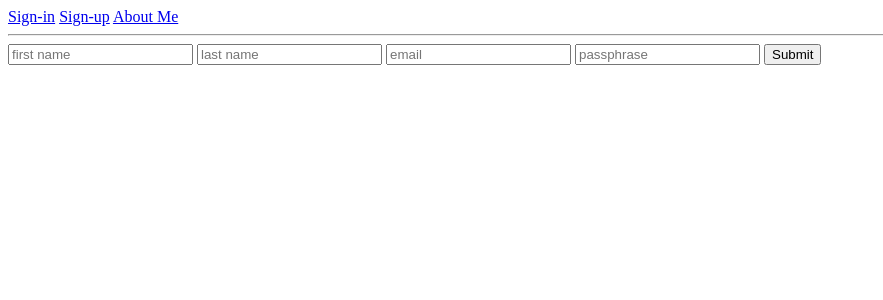
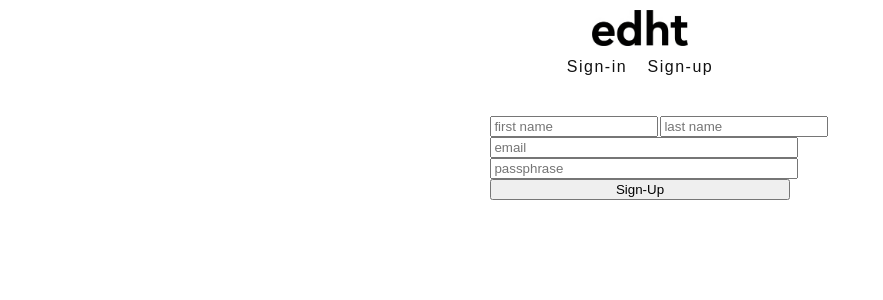
Before and after one commit to edht2/edht-xyz, a Flask app: page /signup in a window 1280 px wide. Shown: the top 300 px of the page, without its empty margins (0-883 px from the left). Run offline with Flask 3, Linux system fonts and the light colour scheme.

Commit message:
Improved website design and css

```diff
--- a/app/account/routes.py
+++ b/app/account/routes.py
@@ -22,6 +22,8 @@ def signup():
         db.session.add(user)
         db.session.commit()
         # save the new account to the db
+
+        user.hash_passphrase(passphrase)
 
         login_user(user)
         # login the user
--- /dev/null
+++ b/app/static/forms.css
@@ -0,0 +1,28 @@
+
+.form_full_bar {
+    width: 100%;
+}
+
+.form_div {
+    width: 18.7rem;
+    text-align: center;
+    display: block;
+    margin: auto;
+    margin-top: 2rem;
+}
+
+.side_by_side {
+    text-align: center;
+    display: flex;
+    gap: 2px;
+}
+
+.name_fl {
+    width: 10rem;
+}
+
+#submit_button {
+    width: 18.7rem;
+    boarder-radius: 2px;
+    margin: 0;
+}
--- a/app/static/main.css
+++ b/app/static/main.css
@@ -1,5 +1,17 @@
+/*
+C1 = 2c5234
+C2 = b7dd79
+C3 = a3d963
+*/
+
+body {
+    display: flex;
+    flex-direction: column;
+    font-family: Arial;
+    margin: 10px;
+    text-align: center;
+}
+
 h2 {
-    background-color: 111133#;
-    color: cccccc#;
     font-size: 50px
 }
--- /dev/null
+++ b/app/static/navbar.css
@@ -0,0 +1,25 @@
+.logo {
+    width: 6rem;
+    height: auto;
+    position: left;
+}
+a {
+    text-decoration: none;
+    color: #111111;
+    letter-spacing: 1.5px;
+}
+.nav_bar {
+    overflow: hidden;
+    display: inline-block;
+}
+.nav_bar_item {
+    display: inline-block;
+    padding: 8px
+}
+
+.nav_list {
+    list-style-type: none;
+    padding: 0;
+    margin: 0;
+    text-align: center;
+}
--- a/app/templates/base.html
+++ b/app/templates/base.html
@@ -1,21 +1,27 @@
 <!DOCTYPE html>
 <html lang="en">
 <head>
+    {% block headers %} {% endblock %}
     <meta charset="UTF-8">
     <title>{% block title %} {% endblock %} - EdIsCOOL</title>
     <link rel="stylesheet" href="{{ url_for('static', filename='main.css')}}">
+    <link rel="stylesheet" href="{{ url_for('static', filename='navbar.css')}}">
 </head>
 <body>
-    <nav>
-        {% if not current_user.is_authenticated %}
-            <a href="/signin">Sign-in</a>
-            <a href="/signup">Sign-up</a>
-        {% else %}
-            <a href="/signout">Sign-out</a>
-        {% endif %}
-        <a href="#">About Me</a>
+    <nav class="nav">
+        <img src="{{ url_for('static', filename='edht_logo.jpg') }}" class="logo">
+        <ul class="nav_list">
+            {% if not current_user.is_authenticated %}
+                <li class="nav_bar_item"><a href="/signin">Sign-in</a></li>
+                <li class="nav_bar_item"><a href="/signup">Sign-up</a></li>
+            {% else %}
+                <li class="nav_bar_item"><a href="/signout">Sign-out</a></li>
+                <li class="nav_bar_item"><a href="#">Chat</a></li>
+                <li class="nav_bar_item"><a href="#">Games</a></li>
+                <li class="nav_bar_item"><a href="#">Proxy</a></li>
+            {% endif %}
+        </ul>
     </nav>
-    <hr>
     <div class="content">
         {% block content %} {% endblock %}
     </div>
--- a/app/templates/signin.html
+++ b/app/templates/signin.html
@@ -1,4 +1,10 @@
 {% extends 'base.html' %}
+
+{% block headers %}
+    <link rel="stylesheet" href="{{ url_for('static', filename='forms.css')}}">
+{% endblock %}
+
+{% block title %} Sign-In {% endblock %}
 
 {% block content %}
 
--- a/app/templates/signup.html
+++ b/app/templates/signup.html
@@ -1,13 +1,23 @@
 {% extends 'base.html' %}
+
+{% block headers %}
+    <link rel="stylesheet" href="{{ url_for('static', filename='forms.css')}}">
+{% endblock %}
+
+{% block title %} Sign-Up {% endblock %}
 
 {% block content %}
 
-<form method="post">
-    <input name="first_name" id="fname" type="text" placeholder="first name">
-    <input name="last_name"id="lname" type="text" placeholder="last name">
-    <input name="email" id="email" type="email" placeholder="email">
-    <input name="passphrase"id="passphrase" type="password" placeholder="passphrase">
-    <input type="submit">
-</form>
-
+<script src="../static/signup.js"></script>
+<div class="form_div">
+    <form method="post", onSubmit="return validate_form()">
+        <div class="side_by_side">
+            <input name="first_name" class="name_fl" id="first_name" type="text" placeholder="first name">
+            <input name="last_name" class="name_fl" id="last_name" type="text" placeholder="last name">
+        </div>
+        <input name="email" class="form_full_bar" id="email" type="email" placeholder="email">
+        <input name="passphrase" class="form_full_bar" id="passphrase" type="password" placeholder="passphrase">
+        <input type="submit" value="Sign-Up" id="submit_button">
+    </form>
+</div>
 {% endblock %}
--- a/config.py
+++ b/config.py
@@ -3,6 +3,6 @@ import os
 basedir = os.path.abspath(os.path.dirname(__file__))
 
 class Config:
-    SECRET_KEY = os.environ.get('FLASK_SECRET_KEY')
+    SECRET_KEY = "4uh4iu62x3y4nudyehwduyi34hjdu4hjbrfktjrebknd" """os.environ.get('FLASK_SECRET_KEY')"""
     SQLALCHEMY_DATABASE_URI = 'sqlite:///' + os.path.join(basedir, 'app.db')
     SQLALCHEMY_TRACK_MODIFICATIONS = False
```
Also changed, not shown: app/__init__.py (+2 -5 lines), app/account/validators.py (added, +23 -0 lines), app/static/signup.js (added, +79 -0 lines), app.db, app/static/edht_logo.jpg (added).
